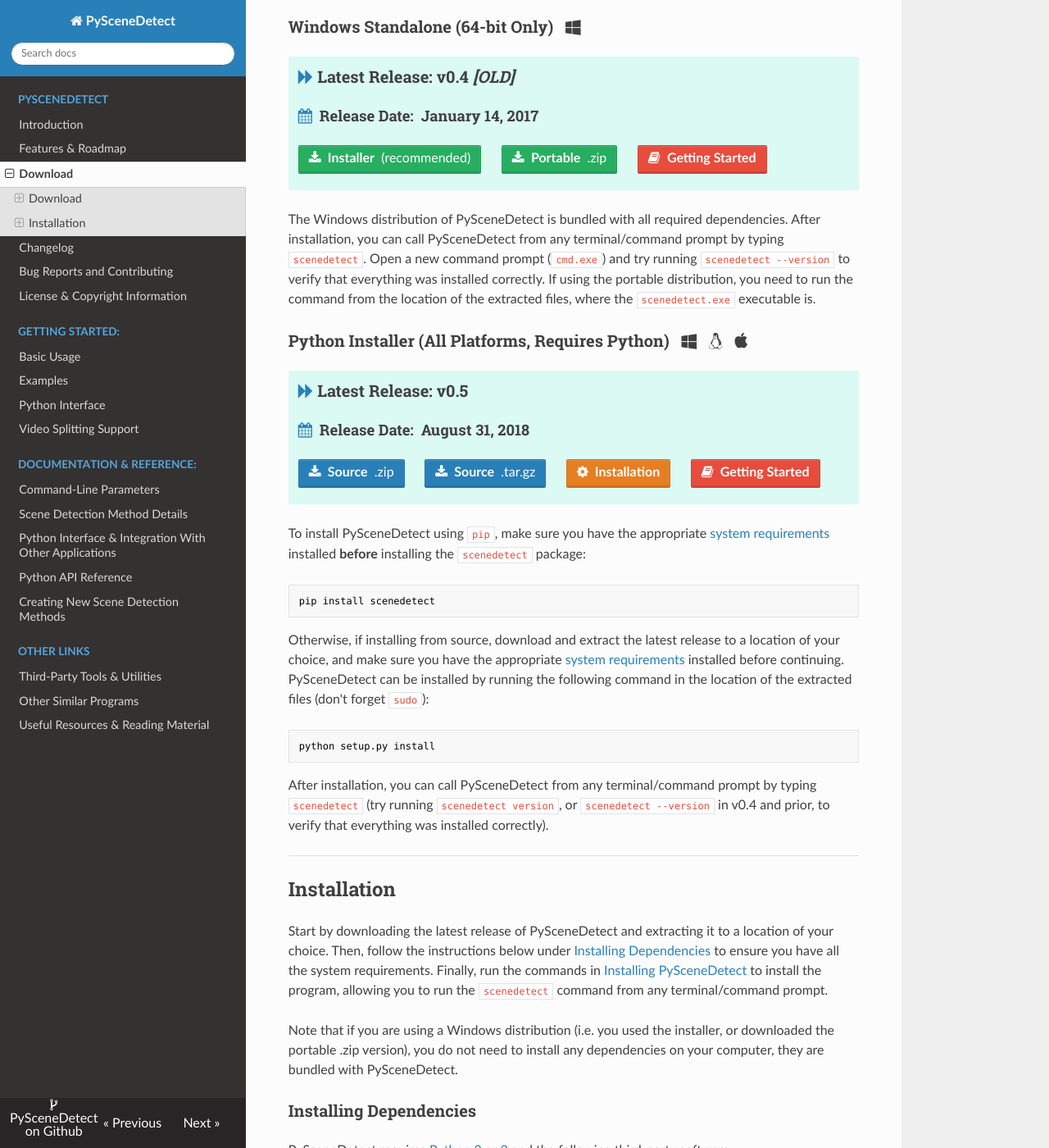
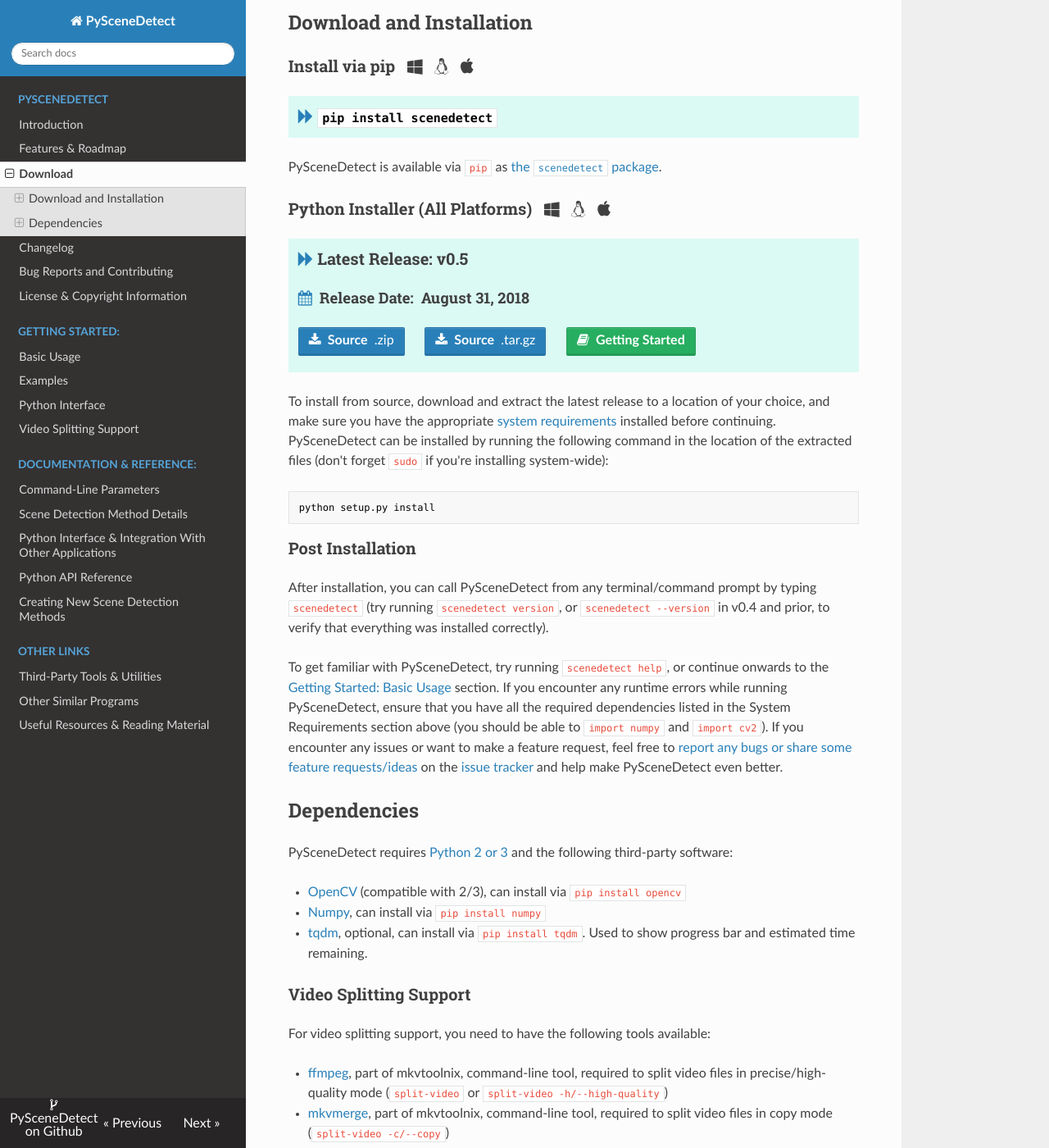
Before and after one commit to vovamushak/PySceneDetect, an MkDocs documentation site: the page built from docs/download.md, in a window 1280 px wide and 1400 px high, scrolled down 317 px. Shown: the whole window at 82% size. Built offline with MkDocs 1.6.1, drawn with Linux system fonts in a browser that asks for light colours; nearby versions of some CDN libraries; old or Windows-style settings are respelled for this version of MkDocs; some of the changed text lies outside the part shown.

Commit message:
Remove Windows installer links from Download page.

````diff
--- a/docs/download.md
+++ b/docs/download.md
@@ -1,97 +1,70 @@
 
 # Obtaining PySceneDetect
 
-PySceneDetect is completely free software, and can be downloaded from the links below.  See the [license and copyright information](copyright.md) page for details.  If you have trouble running PySceneDetect, ensure that you have all the required dependencies listed in the [Installing Dependencies](#installing-dependencies) section below.
+PySceneDetect is completely free software, and can be downloaded from the links below.  See the [license and copyright information](copyright.md) page for details.  If you have trouble running PySceneDetect, ensure that you have all the required dependencies listed in the [Dependencies](#dependencies) section below.
 
+PySceneDetect is compatible with both Python 2 and 3.  Note that Python 3 usually provides better performance.
 
-## Download
+## Download and Installation
 
-### Windows Standalone (64-bit Only) &nbsp; <span class="wy-text-neutral"><span class="fa fa-windows"></span></span>
+### Install via pip &nbsp; <span class="wy-text-neutral"><span class="fa fa-windows"></span> &nbsp; <span class="fa fa-linux"></span> &nbsp; <span class="fa fa-apple"></span></span></h3>
 
 <div class="important">
-<h3 class="wy-text-neutral"><span class="fa fa-forward wy-text-info"></span> Latest Release: <b class="wy-text-neutral">v0.4</b> <i>[OLD]</i></h3>
-<h4 class="wy-text-neutral"><span class="fa fa-calendar wy-text-info"></span>&nbsp; Release Date:&nbsp; <b>January 14, 2017</b></h4>
-<a href="https://github.com/Breakthrough/PySceneDetect/releases/download/v0.4/PySceneDetect-0.4-win64.msi" class="btn btn-success" style="margin-bottom:8px;" role="button"><span class="fa fa-download"></span>&nbsp; <b>Installer</b>&nbsp;&nbsp;(recommended)</a> &nbsp;&nbsp;&nbsp;&nbsp; <a href="https://github.com/Breakthrough/PySceneDetect/releases/download/v0.4/PySceneDetect-0.4-win64-portable.zip" class="btn btn-success" style="margin-bottom:8px;" role="button"><span class="fa fa-download"></span>&nbsp; <b>Portable</b>&nbsp;&nbsp;.zip</a> &nbsp;&nbsp;&nbsp;&nbsp; <a href="../examples/usage/" class="btn btn-danger" style="margin-bottom:8px;" role="button"><span class="fa fa-book"></span>&nbsp; <b>Getting Started</b></a>
+<h3 class="wy-text-neutral"><span class="fa fa-forward wy-text-info"></span> <tt>pip install scenedetect</tt></h3>
 </div>
 
-The Windows distribution of PySceneDetect is bundled with all required dependencies.  After installation, you can call PySceneDetect from any terminal/command prompt by typing `scenedetect`.  Open a new command prompt (`cmd.exe`) and try running `scenedetect --version` to verify that everything was installed correctly.  If using the portable distribution, you need to run the command from the location of the extracted files, where the `scenedetect.exe` executable is.
+PySceneDetect is available via `pip` as [the `scenedetect` package](https://pypi.org/project/scenedetect/).
 
-
-### Python Installer (All Platforms, Requires Python) &nbsp; <span class="wy-text-neutral"><span class="fa fa-windows"></span> &nbsp; <span class="fa fa-linux"></span> &nbsp; <span class="fa fa-apple"></span></span></h3>
-
+### Python Installer (All Platforms) &nbsp; <span class="wy-text-neutral"><span class="fa fa-windows"></span> &nbsp; <span class="fa fa-linux"></span> &nbsp; <span class="fa fa-apple"></span></span></h3>
 
 <div class="important">
 <h3 class="wy-text-neutral"><span class="fa fa-forward wy-text-info"></span> Latest Release: <b class="wy-text-neutral">v0.5</b></h3>
 <h4 class="wy-text-neutral"><span class="fa fa-calendar wy-text-info"></span>&nbsp; Release Date:&nbsp; <b>August 31, 2018</b></h4>
-<a href="https://github.com/Breakthrough/PySceneDetect/archive/v0.5.zip" class="btn btn-info" style="margin-bottom:8px;" role="button"><span class="fa fa-download"></span>&nbsp; <b>Source</b>&nbsp;&nbsp;.zip</a> &nbsp;&nbsp;&nbsp;&nbsp; <a href="https://github.com/Breakthrough/PySceneDetect/archive/v0.5.tar.gz" class="btn btn-info" style="margin-bottom:8px;" role="button"><span class="fa fa-download"></span>&nbsp; <b>Source</b>&nbsp;&nbsp;.tar.gz</a> &nbsp;&nbsp;&nbsp;&nbsp; <a href="#installation" class="btn btn-warning" style="margin-bottom:8px;" role="button"><span class="fa fa-gear"></span>&nbsp; <b>Installation</b></a> &nbsp;&nbsp;&nbsp;&nbsp; <a href="../examples/usage/" class="btn btn-danger" style="margin-bottom:8px;" role="button"><span class="fa fa-book"></span>&nbsp; <b>Getting Started</b></a>
+<a href="https://github.com/Breakthrough/PySceneDetect/archive/v0.5.zip" class="btn btn-info" style="margin-bottom:8px;" role="button"><span class="fa fa-download"></span>&nbsp; <b>Source</b>&nbsp;&nbsp;.zip</a> &nbsp;&nbsp;&nbsp;&nbsp; <a href="https://github.com/Breakthrough/PySceneDetect/archive/v0.5.tar.gz" class="btn btn-info" style="margin-bottom:8px;" role="button"><span class="fa fa-download"></span>&nbsp; <b>Source</b>&nbsp;&nbsp;.tar.gz</a> &nbsp;&nbsp;&nbsp;&nbsp; <a href="../examples/usage/" class="btn btn-success" style="margin-bottom:8px;" role="button"><span class="fa fa-book"></span>&nbsp; <b>Getting Started</b></a>
 </div>
 
-To install PySceneDetect using `pip`, make sure you have the appropriate [system requirements](#installing-dependencies) installed **before** installing the `scenedetect` package:
-```md
-pip install scenedetect
-```
-
-Otherwise, if installing from source, download and extract the latest release to a location of your choice, and make sure you have the appropriate [system requirements](#installing-dependencies) installed before continuing.  PySceneDetect can be installed by running the following command in the location of the extracted files (don't forget `sudo`):
+To install from source, download and extract the latest release to a location of your choice, and make sure you have the appropriate [system requirements](#dependencies) installed before continuing.  PySceneDetect can be installed by running the following command in the location of the extracted files (don't forget `sudo` if you're installing system-wide):
 
 ```md
 python setup.py install
 ```
 
+### Post Installation
+
 After installation, you can call PySceneDetect from any terminal/command prompt by typing `scenedetect` (try running `scenedetect version`, or `scenedetect --version` in v0.4 and prior, to verify that everything was installed correctly).
 
-
-------------------------------------------------
+To get familiar with PySceneDetect, try running `scenedetect help`, or continue onwards to the [Getting Started: Basic Usage](examples/usage.md) section.  If you encounter any runtime errors while running PySceneDetect, ensure that you have all the required dependencies listed in the System Requirements section above (you should be able to `import numpy` and `import cv2`).  If you encounter any issues or want to make a feature request, feel free to [report any bugs or share some feature requests/ideas](contributing.md) on the [issue tracker](https://github.com/Breakthrough/PySceneDetect/issues) and help make PySceneDetect even better.
 
 
-## Installation
-
-Start by downloading the latest release of PySceneDetect and extracting it to a location of your choice.  Then, follow the instructions below under [Installing Dependencies](#installing-dependencies) to ensure you have all the system requirements.  Finally, run the commands in [Installing PySceneDetect](#installing-pyscenedetect) to install the program, allowing you to run the `scenedetect` command from any terminal/command prompt.
-
-Note that if you are using a Windows distribution (i.e. you used the installer, or downloaded the portable .zip version), you do not need to install any dependencies on your computer, they are bundled with PySceneDetect.
-
-
-### Installing Dependencies
+## Dependencies
 
 PySceneDetect requires [Python 2 or 3](https://www.python.org/) and the following third-party software:
 
- - [OpenCV](http://opencv.org/) (compatible with both 2.X or 3.X), and the OpenCV `cv2` Python module
- - [Numpy](http://sourceforge.net/projects/numpy/), Python module
- - [tqdm](https://github.com/tqdm/tqdm), optional. Used to show progress bar and estimated time remaining (can usually install via `pip install tqdm`).
+ - [OpenCV](http://opencv.org/) (compatible with 2/3), can install via `pip install opencv`
+ - [Numpy](http://sourceforge.net/projects/numpy/), can install via `pip install numpy`
+ - [tqdm](https://github.com/tqdm/tqdm), optional, can install via `pip install tqdm`. Used to show progress bar and estimated time remaining.
 
-For video splitting support, you also need:
+### Video Splitting Support
+
+For video splitting support, you need to have the following tools available:
 
  - [ffmpeg](https://ffmpeg.org/download.html), part of mkvtoolnix, command-line tool, required to split video files in precise/high-quality mode (`split-video` or `split-video -h/--high-quality`)
  - [mkvmerge](https://mkvtoolnix.download/), part of mkvtoolnix, command-line tool, required to split video files in copy mode (`split-video -c/--copy`)
 
+Note that Linux users should use a package manager if possible (e.g. `sudo apt-get install ffmpeg`). Windows users may require additional steps in order for PySceneDetect to detect `ffmpeg` - see the section Manually Enabling `split-video` Support below for details.
 
-<div class="important">
-<h4 class="wy-text-neutral"><span class="fa fa-info-circle wy-text-info"></span>&nbsp; Additionally, 64-bit Windows users installing PySceneDetect from source can download <a href="https://github.com/Breakthrough/PySceneDetect/blob/resources/third-party/split-video-progams-win64.7z?raw=true">ffmpeg.exe and mkvmerge.exe from here</a>.</h4> After extracting the files, the executables can be placed same folder as the <tt>scenedetect.exe</tt> file created after running <tt>python setup.py install</tt>, or somewhere else in your PATH variable.  The <tt>scenedetect.exe</tt> file is <i>usually</i> installed in the folder <tt>C:\PythonXY\Scripts</tt>, where <tt>XY</tt> is your Python version (e.g. 27, 36).
-</div>
-
+Additionally, 64-bit Windows users installing PySceneDetect from source can download [ffmpeg.exe and mkvmerge.exe from here](https://github.com/Breakthrough/PySceneDetect/blob/resources/third-party/split-video-progams-win64.7z?raw=true).  After extracting the files, the executables can be placed same folder as the `scenedetect.exe` file created after running `python setup.py install`, or somewhere else in your PATH variable.  The `scenedetect.exe` file is usually installed in the folder `C:\PythonXY\Scripts`, where `XY` is your Python version (e.g. 27, 36).
 
 The `ffmpeg` and/or `mkvmerge` command must be available system wide (e.g. in a directory in PATH, so it can be used from any terminal/console by typing the command), or alternatively, placed in the same directory where PySceneDetect is installed.
+
+If you have trouble getting PySceneDetect to find `ffmpeg` or `mkvmerge`, see the section on Manually Enabling `split-video` Support on [Getting Started: Video Splitting Support Requirements](examples/video-splitting).
+
+### Installing Latest Version of OpenCV (optional)
+
+If you have installed OpenCV using `pip`, you will need to uninstall it before continuing on.
 
 You can [click here](http://breakthrough.github.io/Installing-OpenCV/) for a quick guide (OpenCV + Numpy on Windows & Linux) on installing the latest versions of OpenCV/Numpy on [Windows (using pre-built binaries)](http://breakthrough.github.io/Installing-OpenCV/#installing-on-windows-pre-built-binaries) and [Linux (compiling from source)](http://breakthrough.github.io/Installing-OpenCV/#installing-on-linux-compiling-from-source).  If the Python module that comes with OpenCV on Windows is incompatible with your system architecture or Python version, [see this page](http://www.lfd.uci.edu/~gohlke/pythonlibs/#opencv) to obtain a pre-compiled (unofficial) module.
 
 Note that some Linux package managers still provide older, dated builds of OpenCV (pre-3.0).  PySceneDetect is compatible with both versions, but if you want to ensure you have the latest version, it's recommended that you [build and install OpenCV from source](http://breakthrough.github.io/Installing-OpenCV/#installing-on-linux-compiling-from-source) on Linux.
 
-To ensure you have all the requirements installed, open a `python` interpreter, and ensure you can run `import numpy` and `import cv2` without any errors.  For video splitting support, also and ensure you can run the `ffmpeg` and/or `mkvmerge` from a terminal/console.
-
-Once this is done, you're ready to install PySceneDetect.
-
-
-### Installing PySceneDetect
-
-Go to the folder you extracted the PySceneDetect source code to, and run the following command (may require root):
-
-```md
-python setup.py install
-```
-
-Once finished, PySceneDetect will be installed, and you should be able to run the `scenedetect` command.  To verify that everything was installed properly, try calling the following command:
-
-```md
-scenedetect version
-```
-
-To get familiar with PySceneDetect, try running `scenedetect help`, or continue onwards to the [Getting Started: Basic Usage](examples/usage.md) section.  If you encounter any runtime errors while running PySceneDetect, ensure that you have all the required dependencies listed in the System Requirements section above (again, you should be able to `import numpy` and `import cv2`).  If you encounter any issues or want to make a feature request, feel free to [report any bugs or share some feature requests/ideas](contributing.md) on the [issue tracker](https://github.com/Breakthrough/PySceneDetect/issues) and help make PySceneDetect even better.
+To ensure you have all the requirements installed, open a `python` interpreter, and ensure you can run `import numpy` and `import cv2` without any errors.
````
Also changed, not shown: docs/examples/usage-python.md (+3 -4 lines), docs/examples/usage.md (+3 -4 lines), docs/features.md (+4 -4 lines).
